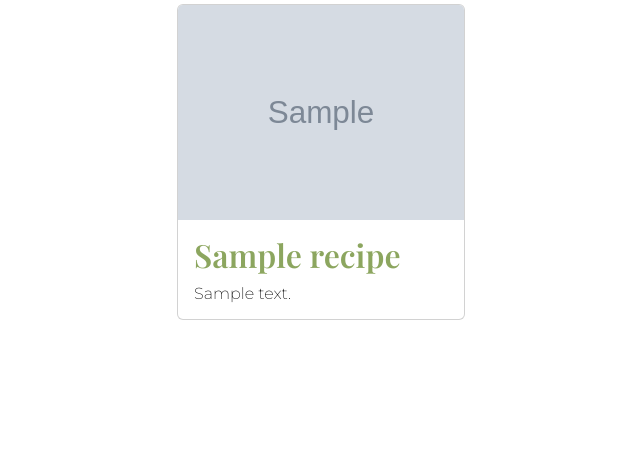
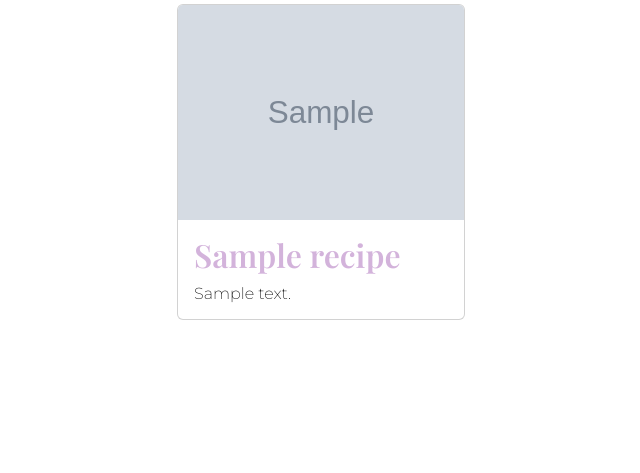
Before and after one commit to Ila-bura/C-est-la-V, a Django app: page /recipes/recipes/ in a window 1280 px wide. Shown: the part 233-706 px from the top of the page, without its empty margins (319-959 px from the left). Run offline with Django 3.2, Linux system fonts and the light colour scheme; tables that the repository leaves empty hold one stand-in row (values such as "Sample post"); grey boxes marked "Sample" are stand-in pictures; parts of the project's set-up code (start-up, migrations or seed data) failed here and were passed over; some libraries are stand-ins or nearby versions.

Commit message:
Style recipe card

```diff
--- a/static/css/base.css
+++ b/static/css/base.css
@@ -134,4 +134,9 @@ footer {
 
 .recipes:hover {
     cursor: pointer;
+    color: var(--green);
 }
+
+.card-title {
+    color: var(--pink);
+}
```
